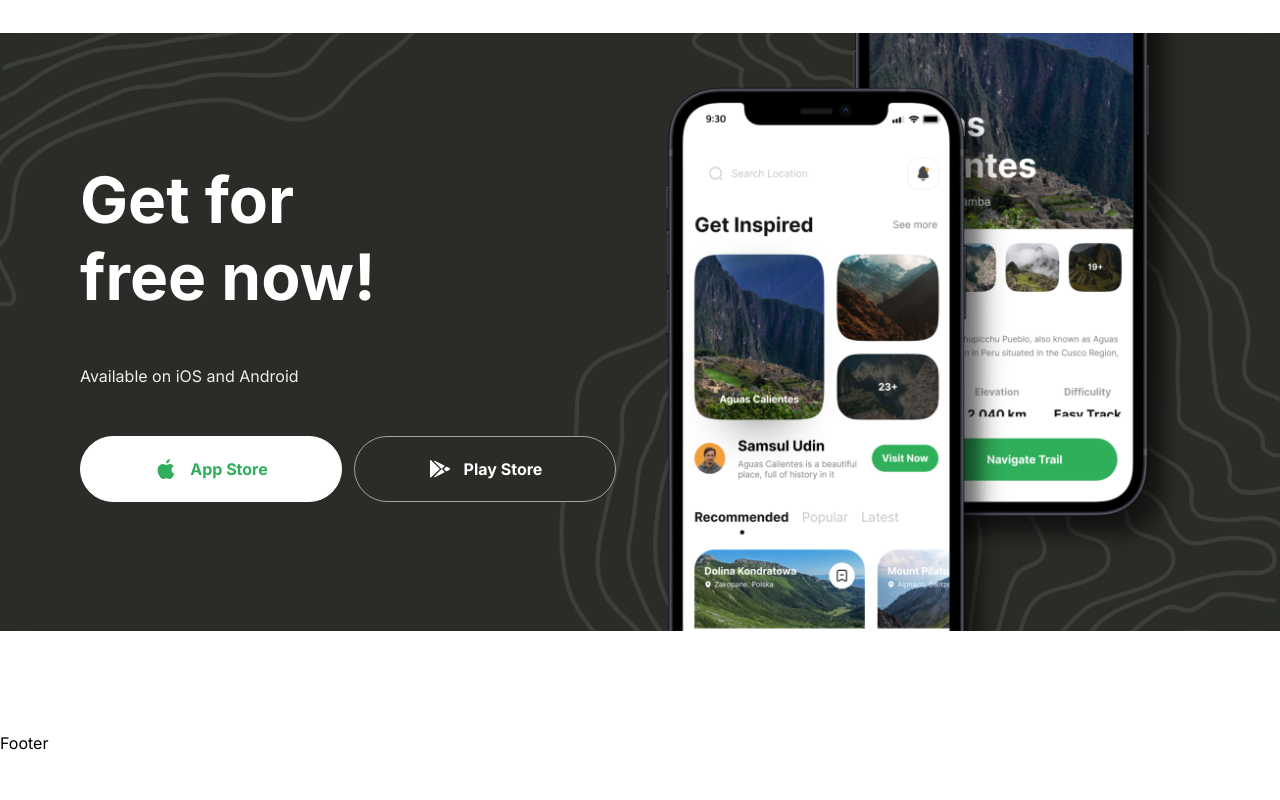
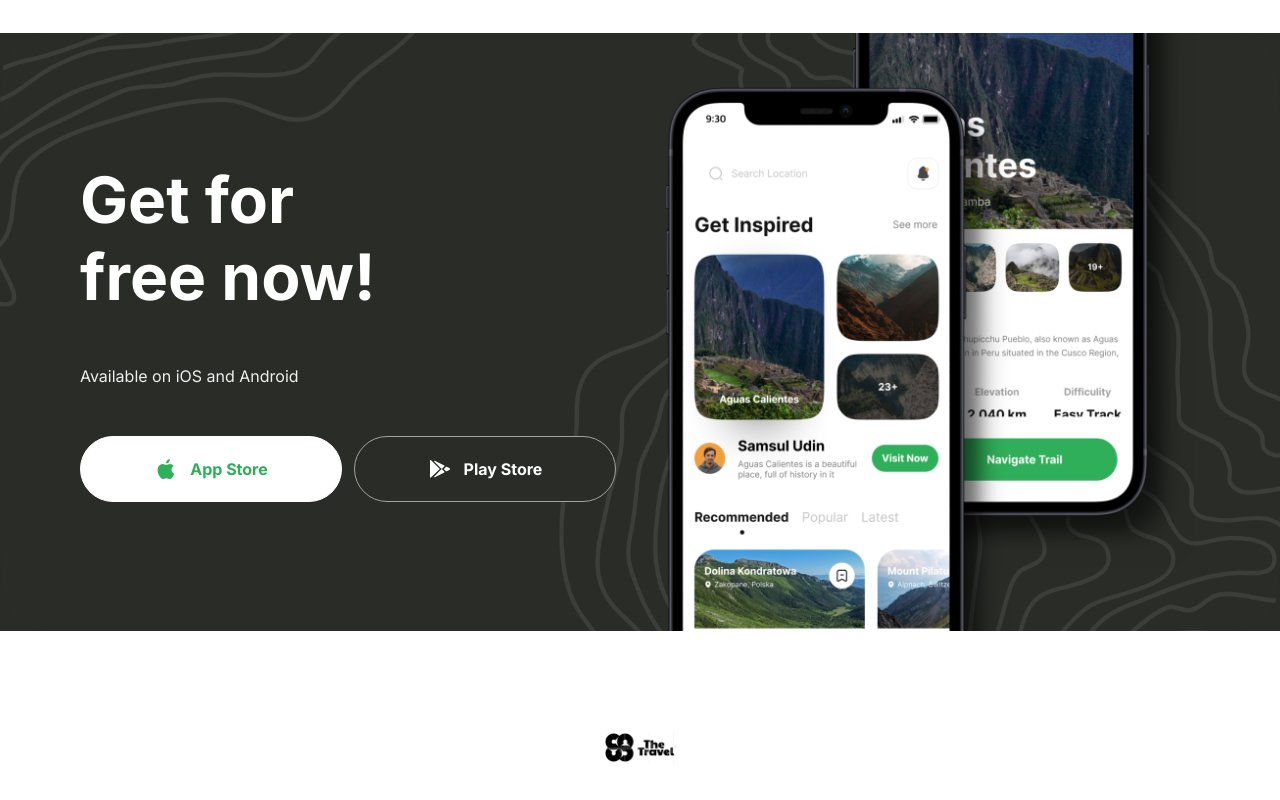
Before and after one commit to SebastianSloma/travel_next, a Next.js app: page / in a window 1280 px wide. Shown: the part 3781-4581 px from the top of the page. Before the commit the page ends 4536 px from the top, so only its background shows below. Built offline with nearby package versions, Linux system fonts and the light colour scheme.

Commit message:
prepare footer

```diff
--- a/components/Footer.tsx
+++ b/components/Footer.tsx
@@ -1,9 +1,19 @@
-import React from 'react'
+import Link from 'next/link';
+import Image from 'next/image';
+import React from 'react';
 
 const Footer = () => {
-  return (
-    <div>Footer</div>
-  )
-}
+	return (
+		<footer className='flexCenter mb-24'>
+			<div className='padding-container max-container flex w-full flex-col gap-14'>
+				<div className='flex flex-col items-start justify-center gap-[10%] md:flex-row'>
+					<Link href='/' className='mb-10'>
+						<Image src={'/logo.png'} alt={'logo'} width={74} height={29} />
+					</Link>
+				</div>
+			</div>
+		</footer>
+	);
+};
 
-export default Footer
+export default Footer;
```
